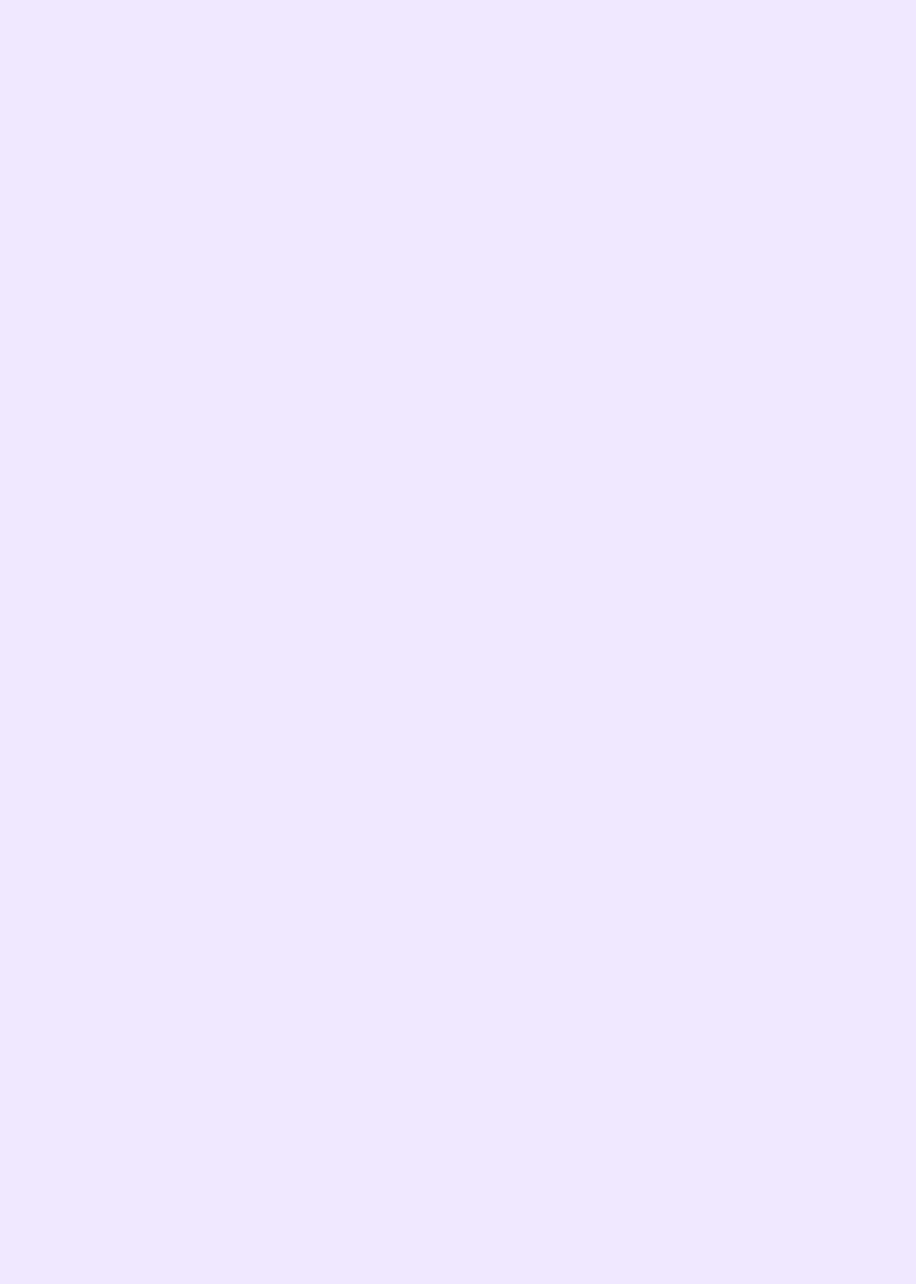
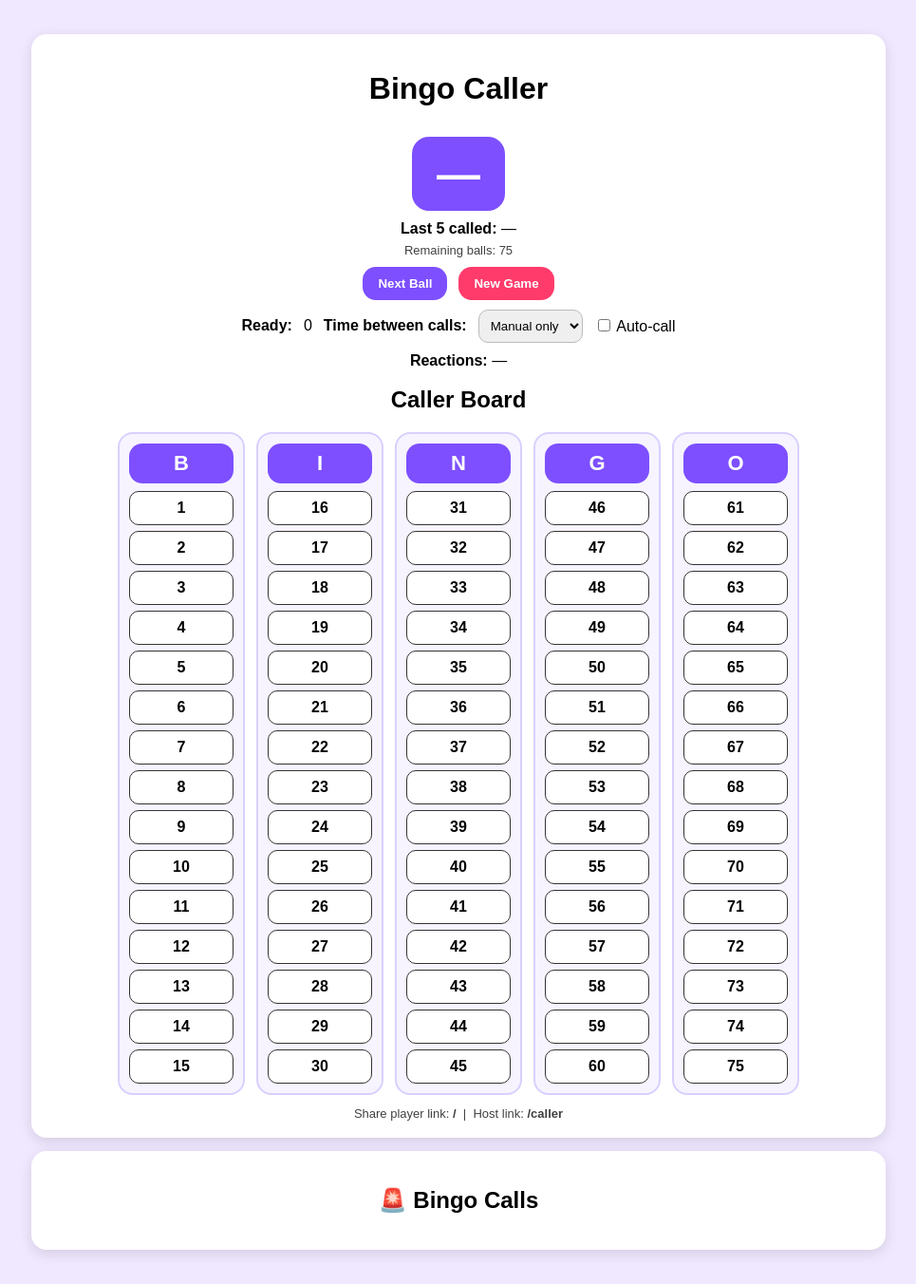
Before and after one commit to JessDoobie/JessDoobie-Live-Bingo-v3, a Flask app: page /caller in a window 1280 px wide. Before the commit the part shown is empty. Shown: the whole page at 95% size, without its empty margins (157-1122 px from the left). Before the commit the page ends 800 px from the top, so only its background shows below. Run offline with Flask 3, Linux system fonts and the light colour scheme; data that the repository does not hold is empty.

Commit message:
Update caller.html

```diff
--- a/templates/caller.html
+++ b/templates/caller.html
@@ -5,129 +5,215 @@
   <title>Bingo Caller</title>
 
   <style>
-    body {
-      font-family: Arial, sans-serif;
-      background:#f0e8ff;
-      text-align:center;
-      padding:14px;
+    body { font-family: Arial, sans-serif; background:#f0e8ff; text-align:center; padding:14px; }
+    .wrap { max-width:900px; margin:0 auto; }
+    .card { background:#fff; padding:18px; border-radius:16px; box-shadow:0 4px 14px rgba(0,0,0,.12); margin:14px 0; }
+    .big { font-size:46px; font-weight:900; background:#7d4fff; color:#fff; display:inline-block; padding:12px 26px; border-radius:18px; margin:10px 0; }
+    button { cursor:pointer; padding:10px 16px; border:none; border-radius:14px; font-weight:700; background:#7d4fff; color:#fff; }
+    button.danger { background:#ff3b6b; }
+    select { padding:8px; border-radius:10px; border:1px solid #bbb; }
+    .row { display:flex; gap:12px; justify-content:center; flex-wrap:wrap; align-items:center; margin-top:10px; }
+    .muted { opacity:.75; font-size:13px; }
+
+    /* Board */
+    .board { display:flex; justify-content:center; gap:12px; flex-wrap:wrap; margin-top:14px; }
+    .col { background:#f7f4ff; border:2px solid #d8d0ff; border-radius:16px; padding:10px; width:110px; }
+    .colHead { background:#7d4fff; color:#fff; font-weight:900; font-size:22px; border-radius:14px; padding:8px 0; margin-bottom:8px; }
+    .colGrid { display:grid; grid-template-columns: 1fr; gap:6px; }
+    .cell { background:#fff; border:1px solid #333; border-radius:10px; padding:8px 0; font-weight:900; font-size:16px; }
+    .cell.called { background:#b8ffcc; border-color:#1b7a3a; }
+
+    /* Bingo feed */
+    .feedItem { background:#ffe5ef; border:2px solid #ff8ab3; border-radius:14px; padding:10px; margin:8px auto; max-width:600px; text-align:left; }
+
+    /* Error bar */
+    .err { display:none; background:#ffefef; border:2px solid #ff9aaa; color:#7a0013; padding:10px; border-radius:12px; margin:10px auto; max-width:760px; text-align:left; }
+  </style>
+</head>
+
+<body>
+  <div class="wrap">
+
+    <div class="card">
+      <h1>Bingo Caller</h1>
+
+      <div id="errorBar" class="err"></div>
+
+      <div id="currentBall" class="big">—</div>
+
+      <div>
+        <b>Last 5 called:</b>
+        <span id="last5">—</span>
+      </div>
+
+      <div class="muted" style="margin-top:6px;">
+        Remaining balls: <span id="remaining">—</span>
+      </div>
+
+      <div class="row">
+        <button id="nextBtn">Next Ball</button>
+        <button id="newGameBtn" class="danger">New Game</button>
+      </div>
+
+      <div class="row">
+        <b>Ready:</b> <span id="readyCount">0</span>
+
+        <b>Time between calls:</b>
+        <select id="delaySel">
+          <option value="0">Manual only</option>
+          <option value="5">5 sec</option>
+          <option value="10">10 sec</option>
+          <option value="15">15 sec</option>
+          <option value="20">20 sec</option>
+          <option value="30">30 sec</option>
+        </select>
+
+        <label>
+          <input type="checkbox" id="autoChk" />
+          Auto-call
+        </label>
+      </div>
+
+      <div style="margin-top:10px;">
+        <b>Reactions:</b> <span id="reactSummary">—</span>
+      </div>
+
+      <h2 style="margin-top:18px;">Caller Board</h2>
+
+      <div class="board">
+        <div class="col"><div class="colHead">B</div><div id="colB" class="colGrid"></div></div>
+        <div class="col"><div class="colHead">I</div><div id="colI" class="colGrid"></div></div>
+        <div class="col"><div class="colHead">N</div><div id="colN" class="colGrid"></div></div>
+        <div class="col"><div class="colHead">G</div><div id="colG" class="colGrid"></div></div>
+        <div class="col"><div class="colHead">O</div><div id="colO" class="colGrid"></div></div>
+      </div>
+
+      <div class="muted" style="margin-top:12px;">
+        Share player link: <b>/</b> &nbsp;|&nbsp; Host link: <b>/caller</b>
+      </div>
+    </div>
+
+    <div class="card">
+      <h2>🚨 Bingo Calls</h2>
+      <div id="bingoFeed"></div>
+    </div>
+
+  </div>
+
+  <script>
+    const errorBar = document.getElementById("errorBar");
+
+    function showError(msg) {
+      errorBar.style.display = "block";
+      errorBar.textContent = msg;
     }
 
-    .wrap {
-      max-width:900px;
-      margin:0 auto;
+    async function postJSON(url, data) {
+      const res = await fetch(url, {
+        method: "POST",
+        headers: {"Content-Type":"application/json"},
+        body: JSON.stringify(data || {})
+      });
+      const payload = await res.json().catch(()=> ({}));
+      return { ok: res.ok, status: res.status, data: payload };
     }
 
-    .card {
-      background:#fff;
-      padding:18px;
-      border-radius:16px;
-      box-shadow:0 4px 14px rgba(0,0,0,.12);
-      margin:14px 0;
+    function renderBoard(calledList) {
+      const called = new Set(calledList || []);
+
+      function fillCol(elId, start, end, letter) {
+        const el = document.getElementById(elId);
+        el.innerHTML = "";
+        for (let n = start; n <= end; n++) {
+          const ball = `${letter}${n}`;
+          const d = document.createElement("div");
+          d.className = "cell" + (called.has(ball) ? " called" : "");
+          d.textContent = n;
+          el.appendChild(d);
+        }
+      }
+
+      fillCol("colB", 1, 15, "B");
+      fillCol("colI", 16, 30, "I");
+      fillCol("colN", 31, 45, "N");
+      fillCol("colG", 46, 60, "G");
+      fillCol("colO", 61, 75, "O");
     }
 
-    h1, h2 {
-      margin:8px 0;
+    const delaySel = document.getElementById("delaySel");
+    const autoChk  = document.getElementById("autoChk");
+    let autoTimer = null;
+
+    async function refresh() {
+      try {
+        const stateRes = await fetch("/api/state");
+        if (!stateRes.ok) throw new Error("State API failed: " + stateRes.status);
+        const state = await stateRes.json();
+
+        const called = state.called || [];
+        document.getElementById("currentBall").textContent = called.length ? called[called.length - 1] : "—";
+        document.getElementById("last5").textContent = (state.last5 && state.last5.length) ? state.last5.join(" · ") : "—";
+        document.getElementById("remaining").textContent = state.remaining_count ?? "—";
+        document.getElementById("readyCount").textContent = state.ready_count ?? 0;
+
+        const reactions = state.reactions || {};
+        document.getElementById("reactSummary").textContent =
+          Object.keys(reactions).length
+            ? Object.entries(reactions).map(([k,v]) => `${k} x${v}`).join("  ")
+            : "—";
+
+        const feed = document.getElementById("bingoFeed");
+        feed.innerHTML = "";
+        (state.bingo_calls || []).slice(0, 10).forEach(item => {
+          const div = document.createElement("div");
+          div.className = "feedItem";
+          div.innerHTML = `🚨 <b>BINGO CALLED</b> at <b>${item.time}</b> <span class="muted">(player ${item.player_id})</span>`;
+          feed.appendChild(div);
+        });
+
+        delaySel.value = String(state.auto_delay ?? 0);
+        autoChk.checked = !!state.auto_enabled;
+
+        renderBoard(state.called);
+      } catch (e) {
+        showError("Caller page JS error: " + (e && e.message ? e.message : e));
+      }
     }
 
-    .big {
-      font-size:46px;
-      font-weight:900;
-      background:#7d4fff;
-      color:#fff;
-      display:inline-block;
-      padding:12px 26px;
-      border-radius:18px;
-      margin:10px 0;
+    async function callNextBall() {
+      const res = await postJSON("/api/next", { min_ready: 0 });
+      if (!res.ok && res.data && res.data.reason) {
+        showError("Next ball error: " + res.data.reason);
+      }
     }
 
-    button {
-      cursor:pointer;
-      padding:10px 16px;
-      border:none;
-      border-radius:14px;
-      font-weight:700;
-      background:#7d4fff;
-      color:#fff;
+    document.getElementById("nextBtn").addEventListener("click", callNextBall);
+
+    document.getElementById("newGameBtn").addEventListener("click", async () => {
+      if (!confirm("Start a NEW GAME?")) return;
+      await postJSON("/api/new_game", {});
+      await refresh();
+    });
+
+    async function syncAuto() {
+      const delay = parseInt(delaySel.value, 10);
+      const enabled = autoChk.checked && delay > 0;
+
+      await postJSON("/api/auto", { delay, enabled });
+
+      if (autoTimer) clearInterval(autoTimer);
+      autoTimer = null;
+
+      if (enabled) {
+        autoTimer = setInterval(callNextBall, delay * 1000);
+      }
     }
 
-    button.danger {
-      background:#ff3b6b;
-    }
+    delaySel.addEventListener("change", syncAuto);
+    autoChk.addEventListener("change", syncAuto);
 
-    select {
-      padding:8px;
-      border-radius:10px;
-      border:1px solid #bbb;
-    }
-
-    .row {
-      display:flex;
-      gap:12px;
-      justify-content:center;
-      flex-wrap:wrap;
-      align-items:center;
-      margin-top:10px;
-    }
-
-    .muted {
-      opacity:.75;
-      font-size:13px;
-    }
-
-    /* ===== CALLER BOARD ===== */
-
-    .board {
-      display:flex;
-      justify-content:center;
-      gap:12px;
-      flex-wrap:wrap;
-      margin-top:14px;
-    }
-
-    .col {
-      background:#f7f4ff;
-      border:2px solid #d8d0ff;
-      border-radius:16px;
-      padding:10px;
-      width:110px;
-    }
-
-    .colHead {
-      background:#7d4fff;
-      color:#fff;
-      font-weight:900;
-      font-size:22px;
-      border-radius:14px;
-      padding:8px 0;
-      margin-bottom:8px;
-    }
-
-    .colGrid {
-      display:grid;
-      grid-template-columns: 1fr;
-      gap:6px;
-    }
-
-    .cell {
-      background:#fff;
-      border:1px solid #333;
-      border-radius:10px;
-      padding:8px 0;
-      font-weight:900;
-      font-size:16px;
-    }
-
-    .cell.called {
-      background:#b8ffcc;
-      border-color:#1b7a3a;
-    }
-
-    /* ===== BINGO FEED ===== */
-
-    .feedItem {
-      background:#ffe5ef;
-      border:2px solid #ff8ab3;
-      border-radius:14px;
-      padding:10px;
-      margin:8px auto;
-      max
+    refresh();
+    setInterval(refresh, 1200);
+  </script>
+</body>
+</html>
```
